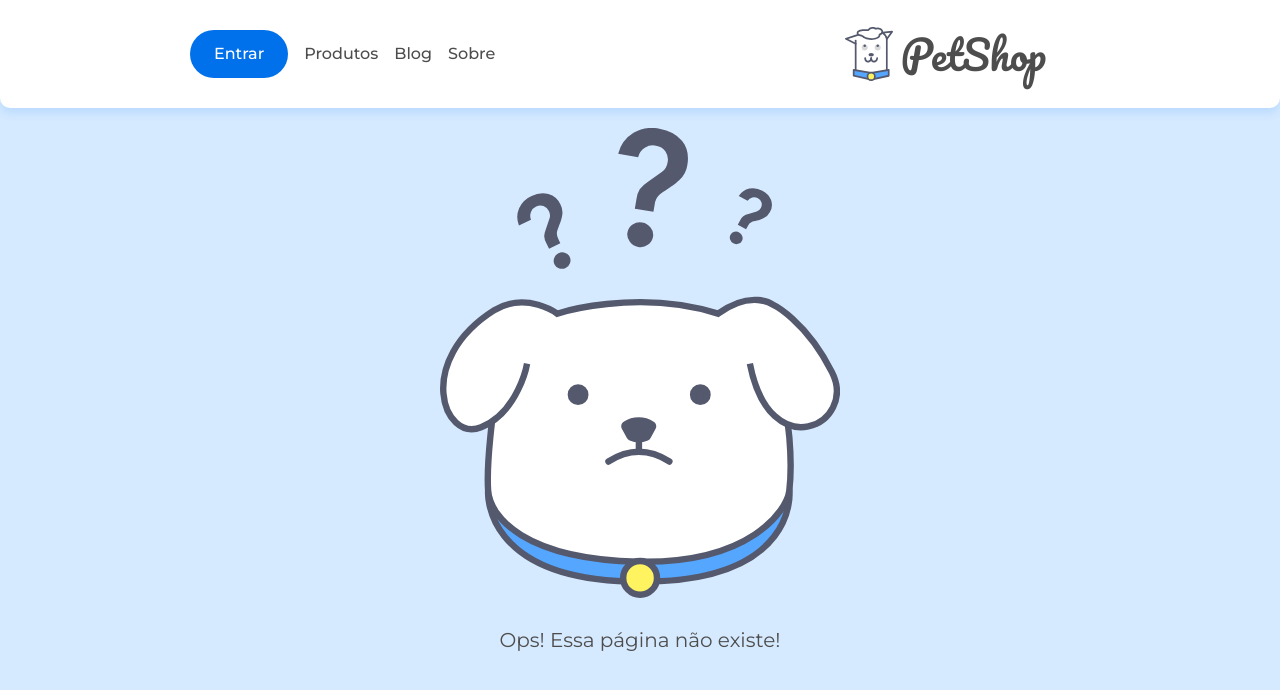
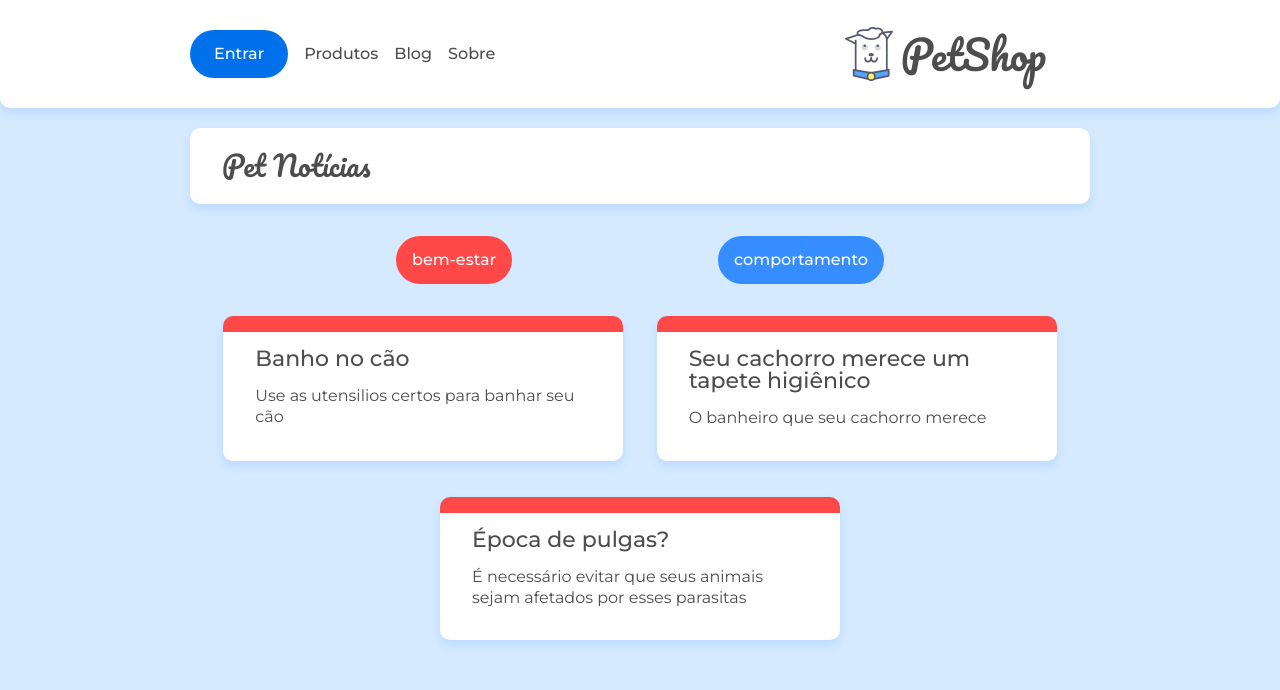
Before and after one commit to artenlf/react-SPA-doguito, a React (Create React App) app in the folder petshop/: page /categoria/bem-estar in a window 1280 px wide. Shown: the top 690 px of the page. Built offline with nearby package versions, Linux system fonts and the light colour scheme; data requests are answered from the project's data file.

Commit message:
Códigos Aulas 11 e 12

```diff
--- a/petshop/src/App.jsx
+++ b/petshop/src/App.jsx
@@ -6,6 +6,7 @@ import Sobre from "./paginas/Sobre";
 import Pagina404 from "./paginas/Pagina404";
 import Cabecalho from "./components/cabecalho";
 import Post from "./paginas/Post";
+import Categoria from "./paginas/Categoria";
 
 function App() {
   return (
@@ -17,6 +18,9 @@ function App() {
         </Route>
         <Route path="/sobre">
           <Sobre />
+        </Route>
+        <Route path="/categoria/:id">
+          <Categoria />
         </Route>
         <Route path="/posts/:id">
           <Post />
--- /dev/null
+++ b/petshop/src/components/ListaCategorias.jsx
@@ -0,0 +1,24 @@
+import React, { useEffect, useState } from "react";
+import { Link } from "react-router-dom";
+import { busca } from "../api/api";
+import "../assets/css/blog.css";
+
+const ListaCategorias = () => {
+  const [categorias, setCategorias] = useState([]);
+
+  useEffect(() => {
+    busca(`/categorias`, setCategorias);
+  }, []);
+
+  return (
+    <ul className="lista-categorias container flex">
+      {categorias.map((categoria) => (
+        <Link to={`/categoria/${categoria.id}`}>
+          <li className={`lista-categorias__categoria lista-categorias__categoria--${categoria.id}`}>{categoria.nome}</li>
+        </Link>
+      ))}
+    </ul>
+  );
+};
+
+export default ListaCategorias;
--- /dev/null
+++ b/petshop/src/paginas/Categoria.jsx
@@ -0,0 +1,24 @@
+import React from "react";
+import { Route, useParams, useRouteMatch } from "react-router-dom";
+import "../assets/css/blog.css";
+import ListaCategorias from "../components/ListaCategorias";
+import ListaPost from "../components/ListaPost";
+
+const Categoria = () => {
+  const { id } = useParams();
+  const { path } = useRouteMatch();
+
+  return (
+    <>
+      <div className="container">
+        <h2 className="titulo-pagina">Pet Notícias</h2>
+      </div>
+      <ListaCategorias />
+      <Route exact path={`${path}/`}>
+        <ListaPost url={`/posts?categoria=${id}`} />
+      </Route>
+    </>
+  );
+};
+
+export default Categoria;
--- a/petshop/src/paginas/Home.jsx
+++ b/petshop/src/paginas/Home.jsx
@@ -1,4 +1,5 @@
 import React from "react";
+import ListaCategorias from "../components/ListaCategorias";
 import ListaPost from "../components/ListaPost";
 
 const Home = () => {
@@ -7,6 +8,7 @@ const Home = () => {
       <div className="container">
         <h2 className="titulo-pagina">Pet notícias</h2>
       </div>
+      <ListaCategorias />
       <ListaPost url={"/posts"} />
     </main>
   );
```
